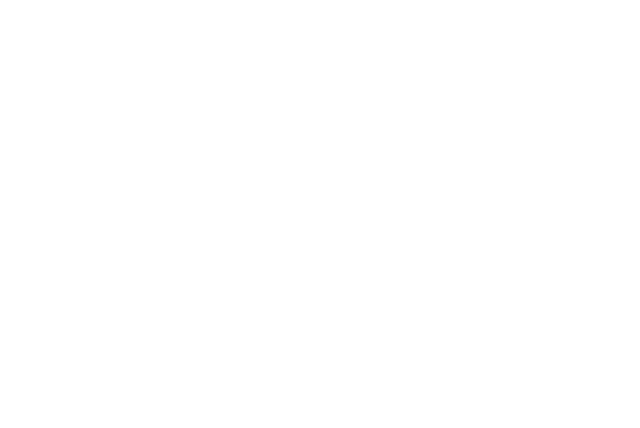
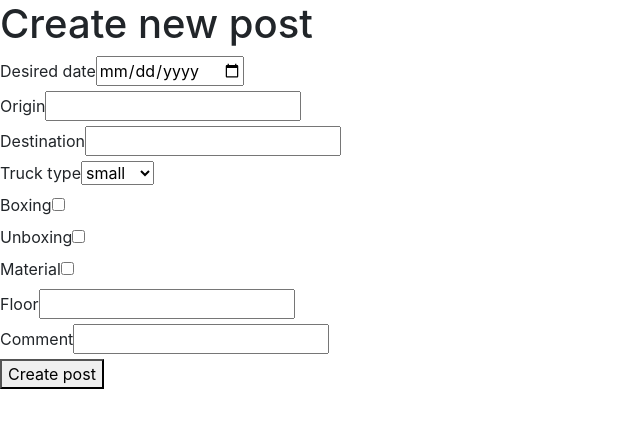
Before and after one commit to Bru9is/irontruck-client, a React (Create React App) app: page /user-page in a window 1280 px wide. Before the commit this address had no page. Shown: the top 428 px of the page, without its empty margins (0-640 px from the left). Built offline with nearby package versions, Linux system fonts and the light colour scheme.

Commit message:
Userpage, Companypage, Successpage, Post elements created

```diff
--- a/src/components/App.js
+++ b/src/components/App.js
@@ -7,6 +7,8 @@ import Signup from '../pages/auth/Signup'
 import Login from '../pages/auth/Login'
 import PrivateRoute from '../pages/auth/PrivateRoute'
 import PrivatePage from "../pages/PrivatePage";
+import SuccessPage from "../pages/SuccessPage";
+import UserPage from "../pages/UserPage";
 import { AuthContextComponent } from "../contexts/authContext";
 
 
@@ -20,6 +22,8 @@ function App() {
             <Route path='signup' element={<Signup />} />
             <Route path='login' element={<Login />} />
           </Route>
+            <Route path='/success' element={<SuccessPage />} />
+            <Route path='/user-page' element={<UserPage />} />
           <Route path='/test' element={
             <PrivateRoute>
               <PrivatePage />
--- /dev/null
+++ b/src/components/Post.js
@@ -0,0 +1,199 @@
+import { useState } from "react";
+import { useNavigate } from "react-router-dom";
+import apiService from "../services/api.service.js";
+
+
+const Post = () => {
+
+  const [state, setState] = useState({
+    date: null,
+    origin: "",
+    destination: "",
+    truckType: "",
+    boxing: false,
+    unboxing: false,
+    material: false,
+    comment:""
+ });
+
+  const [errors, setErrors] = useState({
+    date: null,
+    origin: null,
+    destination: null,
+    truckType: null,
+    boxing: null,
+    unboxing: null,
+    material: null,
+    comment: null
+  });
+
+  const navigate = useNavigate();
+
+  function handleChange(event) {
+    setState({
+      ...state,
+      [event.currentTarget.name]: event.currentTarget.value,
+    });
+  }
+
+  function handleCheck(event) {
+    setState({
+        ...state, [event.currentTarget.name]: !state[event.currentTarget.name]
+    })
+  }
+
+    async function handleSubmit(event) {
+        event.preventDefault();
+
+        try {
+          const newPost = {
+            date: state.date,
+            origin: state.origin,
+            destination: state.destination,
+            truckType: state.truckType,
+            boxing: state.boxing,
+            unboxing: state.unboxing,
+            material: state.material,
+            comment: state.comment
+          }
+
+          console.log(newPost)
+
+          await apiService.createPost(newPost);
+
+          setErrors({date: "", origin: "", destination: "", truckType: "", boxing:"", unboxing:"", material:"", comment:"" });
+          navigate("/success");
+        } catch (err) {
+          console.error(err);
+          setErrors({ ...err.response.data.errors });
+        }
+      }
+
+    return (
+        <form onSubmit={handleSubmit}>
+            <h1>Create new post</h1>
+
+            <div>
+                <label htmlFor="createPostFormDate">Desired date</label>
+                <input
+                type="date"
+                name="date"
+                id="createPostFormDate"
+                value={state.date}
+                error={errors.date}
+                onChange={handleChange}
+                />
+            </div>
+
+            <div>
+                <label htmlFor="createPostFormOrigin">Origin</label>
+                <input
+                type="text"
+                name="origin"
+                id="createPostFormOrigin"
+                value={state.origin}
+                error={errors.origin}
+                onChange={handleChange}
+                />
+            </div>
+
+            <div>
+                <label htmlFor="createPostFormDestination">Destination</label>
+                <input
+                type="text"
+                name="destination"
+                id="createPostFormDestination"
+                value={state.destination}
+                error={errors.destination}
+                onChange={handleChange}
+                />
+            </div>
+
+            <div>
+                <label htmlFor="createPostFormTruckType">Truck type</label>
+                <select
+                type="text"
+                name="truckType"
+                id="createPostFormTruckType"
+                value={state.truckType}
+                error={errors.truckType}
+                onChange={handleChange} >
+
+                <option value="small">small</option>
+                <option value="middle">middle</option>
+                <option value="large">large</option>
+
+                </select>
+            </div>
+
+            <div>
+                <label htmlFor="createPostFormBoxing">Boxing</label>
+                <input
+                type="checkbox"
+                name="boxing"
+                id="createPostFormBoxing"
+                value={false}
+                checked={state.boxing}
+                error={errors.boxing}
+                onChange={handleCheck}
+                />
+            </div>
+
+            <div>
+                <label htmlFor="createPostFormUnboxing">Unboxing</label>
+                <input
+                type="checkbox"
+                name="unboxing"
+                id="createPostFormUnboxing"
+                value={false}
+                checked={state.unboxing}
+                error={errors.unboxing}
+                onChange={handleCheck}
+                />
+            </div>
+
+            <div>
+                <label htmlFor="createPostFormUnboxing">Material</label>
+                <input
+                type="checkbox"
+                name="material"
+                id="createPostFormMaterial"
+                value={false}
+                checked={state.material}
+                error={errors.material}
+                onChange={handleCheck}
+                />
+            </div>
+
+            <div>
+                <label htmlFor="createPostFormFloor">Floor</label>
+                <input
+                type="number"
+                name="floor"
+                id="createPostFormFloor"
+                value={state.floor}
+                error={errors.floor}
+                onChange={handleChange}
+                />
+            </div>
+
+            <div>
+                <label htmlFor="createPostFormComment">Comment</label>
+                <input
+                type="text"
+                name="comment"
+                id="createPostFormComment"
+                value={state.comment}
+                error={errors.comment}
+                onChange={handleChange}
+                />
+            </div>
+
+            <div>
+                <button type="submit">Create post</button>
+            </div>
+            </form>
+    )
+}
+
+export default Post
--- a/src/pages/Home.js
+++ b/src/pages/Home.js
@@ -28,6 +28,8 @@ function Home() {
         </div>
       </div>
 
+
+
       <Link to="/auth/login">
           Already have an account? Click here to login.
       </Link>
--- /dev/null
+++ b/src/pages/SuccessPage.js
@@ -0,0 +1,7 @@
+const SuccessPage = () => {
+    return (
+        <div>Success message</div>
+    )
+}
+
+export default SuccessPage
--- /dev/null
+++ b/src/pages/UserPage.js
@@ -0,0 +1,9 @@
+import Post from "../components/Post.js"
+
+const UserPage = () => {
+    return (
+        <Post />
+    )
+}
+
+export default UserPage
--- a/src/pages/auth/Login.js
+++ b/src/pages/auth/Login.js
@@ -35,7 +35,10 @@ function Login(props) {
         JSON.stringify({ ...response.data })
       );
       setErrors({ password: "", email: "" });
-      navigate("/book/all"); //mudar
+
+      if (response.data.user.role === "user") navigate('/user-page')
+      else if (response.data.user.role === 'company') navigate("/company-page");
+
     } catch (err) {
       console.error(err);
       setErrors({ ...err.response.data.errors });
--- a/src/pages/auth/Signup.js
+++ b/src/pages/auth/Signup.js
@@ -5,7 +5,6 @@ import apiService from "../../services/api.service";
 function Signup(props) {
 
   const [searchParams] = useSearchParams()
-  console.log(searchParams.get('type'))
 
   const [state, setState] = useState({
     name: "",
--- a/src/services/api.service.js
+++ b/src/services/api.service.js
@@ -7,7 +7,6 @@ class ApiService {
     });
 
     this.api.interceptors.request.use((config) => {
-      // Verifica se já temos as informações do usuário logado no localStorage
       const storedUser = localStorage.getItem("loggedInUser");
 
       const loggedInUser = JSON.parse(storedUser || '""');
@@ -29,6 +28,10 @@ class ApiService {
   async login(user) {
     return await this.api.post("/login", user);
   }
+
+  async createPost(post) {
+    return await this.api.post("/new-post", post);
+  }
 }
 
 export default new ApiService();
```
Also changed, not shown: src/pages/CompanyPage.js (added), 1 other file (tests, documents, lock files or other folders).
